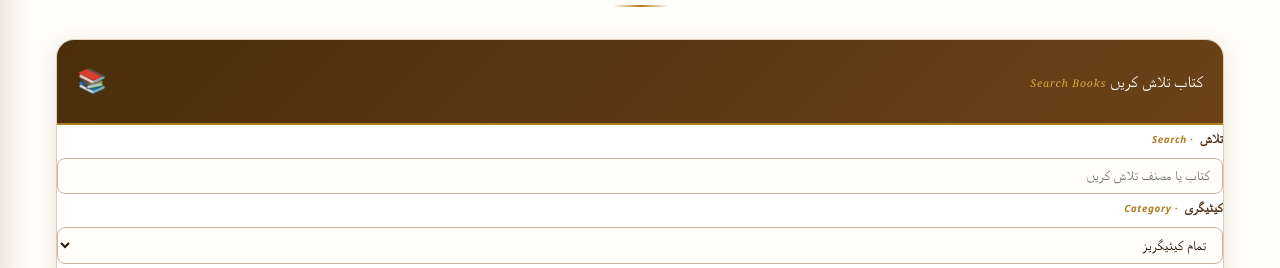
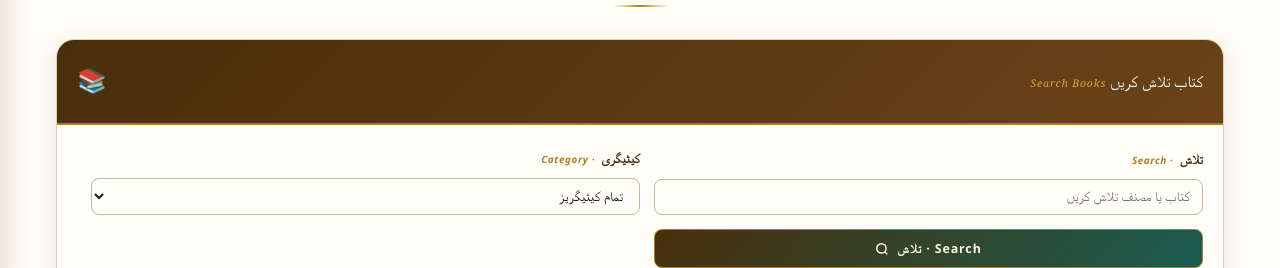
Before and after one commit to faisalvanu18-eng/masail-islamia, a website: page public/books.html in a window 1280 px wide. Shown: the part 514-782 px from the top of the page. Drawn offline with Linux system fonts and the light colour scheme; no server answers; a web font is replaced by a local one.

```diff
--- a/public/style.css
+++ b/public/style.css
@@ -654,3 +654,59 @@
   animation:rot .7s linear infinite;
 }
 @keyframes rot{to{transform:rotate(360deg)}}
+/* =============================================
+   SEARCH SECTION
+   ============================================= */
+
+.search-in{
+  padding:20px;
+  background:var(--iv0);
+}
+
+.search-grid{
+  display:grid;
+  grid-template-columns:1fr 1fr auto;
+  gap:14px;
+  align-items:end;
+}
+
+@media(max-width:720px){
+  .search-grid{
+    grid-template-columns:1fr;
+  }
+}
+
+.btn-srch{
+  display:flex;
+  align-items:center;
+  justify-content:center;
+  gap:8px;
+
+  padding:10px 20px;
+
+  background:linear-gradient(135deg,var(--brown),var(--teal));
+  color:var(--gold-bg);
+
+  border:1.5px solid var(--gold);
+  border-radius:8px;
+
+  font-family:var(--fui);
+  font-size:.78rem;
+  font-weight:600;
+  letter-spacing:.07em;
+
+  cursor:pointer;
+  transition:all .2s;
+
+  direction:ltr;
+}
+
+.btn-srch:hover{
+  background:var(--gold);
+  color:#fff;
+}
+
+.btn-srch svg{
+  width:14px;
+  height:14px;
+}
```
